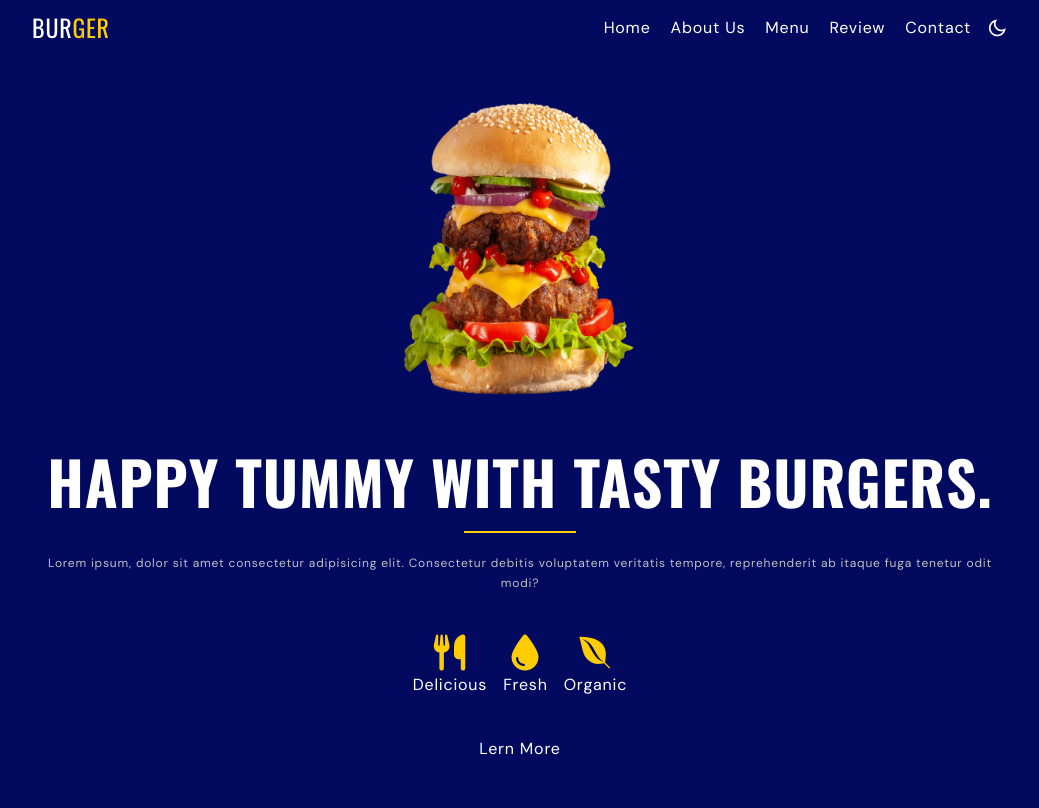
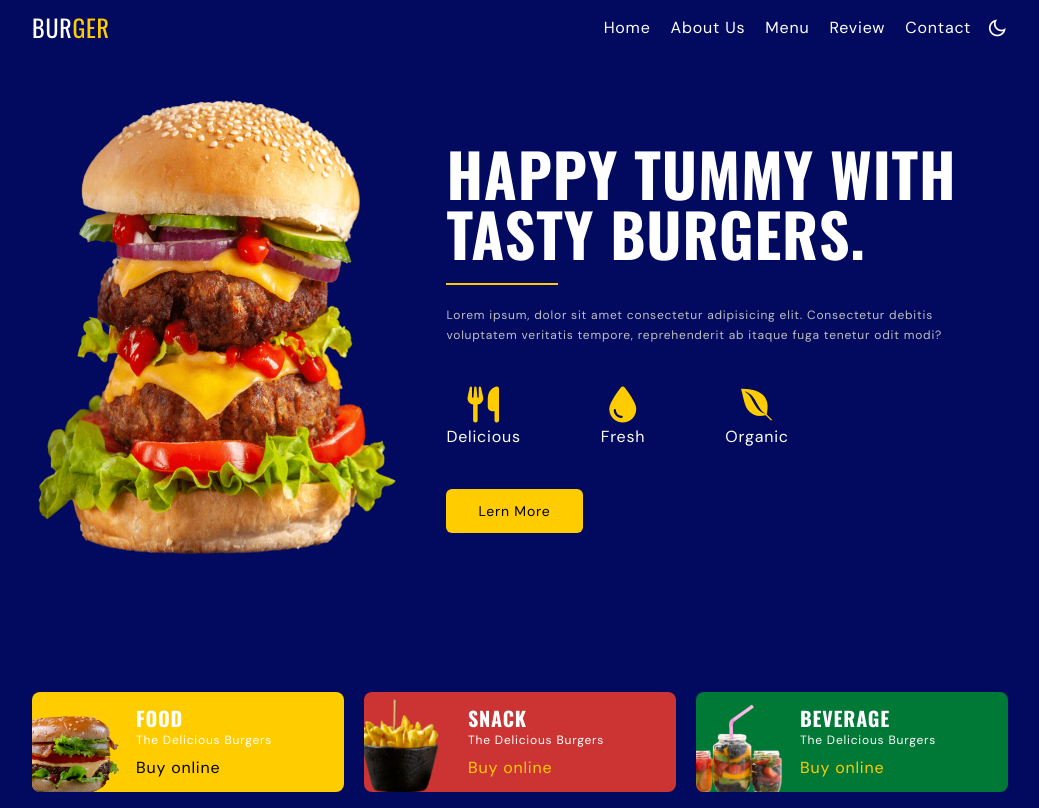
Before and after one commit to Tejendrasinh0404/Burger-App, a website: page index.html in a window 1280 px wide. Shown: the whole page, without its empty margins (120-1159 px from the left). Drawn offline with nearby package versions, Linux system fonts and the light colour scheme; files whose address does not match are found by name.

Commit message:
added more features

```diff
--- a/index.html
+++ b/index.html
@@ -53,16 +53,16 @@
  <main>
   <!-- ========== Start Hero Section ========== -->
 <section id="home">
-<div class="container flex flex-col items-center gap-10">
-  <div class="mx-auto ">
-    <img src="./img/home-image.png" alt="home image" class="w-60">
+<div class="container flex flex-col items-center gap-10 md:flex-row">
+  <div class="mx-auto md:basis-1/2 lg:basis-2/5 animate-movingY">
+    <img src="./img/home-image.png" alt="home image" class="w-60 md:w-full">
   </div>
-  <div class=" text-center ">
+  <div class=" text-center md:basis-1/2 md:text-start lg:basis-3/5 ">
     <h1 class="home__title">HAPPY TUMMY WITH TASTY BURGERS.</h1>
-    <div class="separator mx-auto"></div>
+    <div class="separator mx-auto md:mx-0 "></div>
     <p class="paragraph">Lorem ipsum, dolor sit amet consectetur adipisicing elit. Consectetur debitis voluptatem veritatis tempore, reprehenderit ab itaque fuga tenetur odit modi?</p>
 
-   <div class="text-base items-center flex justify-center gap-4 py-10">
+   <div class="text-base items-center flex justify-center gap-4 py-10 md:justify-start md:gap-20">
     <div class="text-center">
       <i class="fa-solid fa-utensils text-secondaryColor text-4xl" ></i>
       <br>
@@ -79,7 +79,7 @@
       Organic
     </div>
    </div>
-   <a href="#">Lern More</a>
+   <a href="#" class="btn btn-primary ">Lern More</a>
   </div>
 
 </div>
@@ -91,6 +91,54 @@
 
 
 
+  <section id="category">
+<div class="container flex flex-col gap-5 md:flex-row ">
+  <!-- card 1  -->
+<div class="bg-secondaryColor flex py-3 rounded-lg overflow-hidden md:flex-1">
+  <div class="basis-1/3 relative "><img src="./img//burger-1.png" alt="Category Image" class="absolute w-28 -bottom-4 -left-4"></div>
+<div>
+  <div class="mb-2">
+    <h4 class="card__title">FOOD</h4>
+    <p class="text-xs ">The Delicious Burgers</p>
+  </div>
+  <a href="#" class="text-blackColor cursor-pointer">Buy online</a>
+</div>
+
+
+
+
+</div>
+
+  <!-- card 2  -->
+  <div class="bg-redColor flex py-3 rounded-lg overflow-hidden md:flex-1">
+    <div class="basis-1/3 relative "><img src="./img//snack-1.png" alt="Category Image" class="absolute w-28 -bottom-4 -left-4"></div>
+  <div>
+    <div class="mb-2">
+      <h4 class="card__title">SNACK</h4>
+      <p class="text-xs ">The Delicious Burgers</p>
+    </div>
+    <a href="#" class="text-secondaryColor cursor-pointer">Buy online</a>
+  </div>
+
+
+
+
+  </div>
+  <!-- card 3  -->
+  <div class="bg-greenColor flex py-3 rounded-lg overflow-hidden md:flex-1">
+    <div class="basis-1/3 relative "><img src="./img/beverage-2.png" alt="Category Image" class="absolute w-28 -bottom-4 -left-4"></div>
+  <div>
+    <div class="mb-2">
+      <h4 class="card__title">BEVERAGE</h4>
+      <p class="text-xs ">The Delicious Burgers</p>
+    </div>
+    <a href="#" class="text-secondaryColor cursor-pointer">Buy online</a>
+  </div>
+
+
+
+
+  </div>
 
 
 
@@ -98,6 +146,10 @@
 
 
 
+
+
+</div>
+  </section>
 </main>
  <script src="./main.js"></script>
 </body>
--- a/src/input.css
+++ b/src/input.css
@@ -13,9 +13,22 @@
     }
 }
 
+@layer components {
+   .btn{
+
+       @apply inline-block text-sm  py-3 px-8 capitalize text-center cursor-pointer rounded-md ease-linear duration-200;
+   }
+   .btn-primary{
+    @apply text-black  bg-secondaryColor hover:opacity-75
+   }
+}
+
 @layer utilities{
-    .home__title{
+    .home__title, .card__title{
         @apply text-4xl font-oswald font-bold uppercase lg:text-6xl;
+    }
+    .card__title{
+        @apply text-xl;
     }
     .separator{
         @apply w-28 h-[2px] bg-secondaryColor my-5;
--- a/tailwind.config.js
+++ b/tailwind.config.js
@@ -19,6 +19,14 @@ greenColor:"#007936",
 redColor:"#cc3433",
 darkColor:"#000",
 darkColorLight:"#171717",
+      },
+      keyframes:{
+        move:{
+          "50%":{transform:"translateY(-1rem)"}
+        }
+      },
+      animation:{
+"movingY":"move 2s linear infinite"
       }
     },
     container:{
```
Also changed, not shown: src/output.css.
